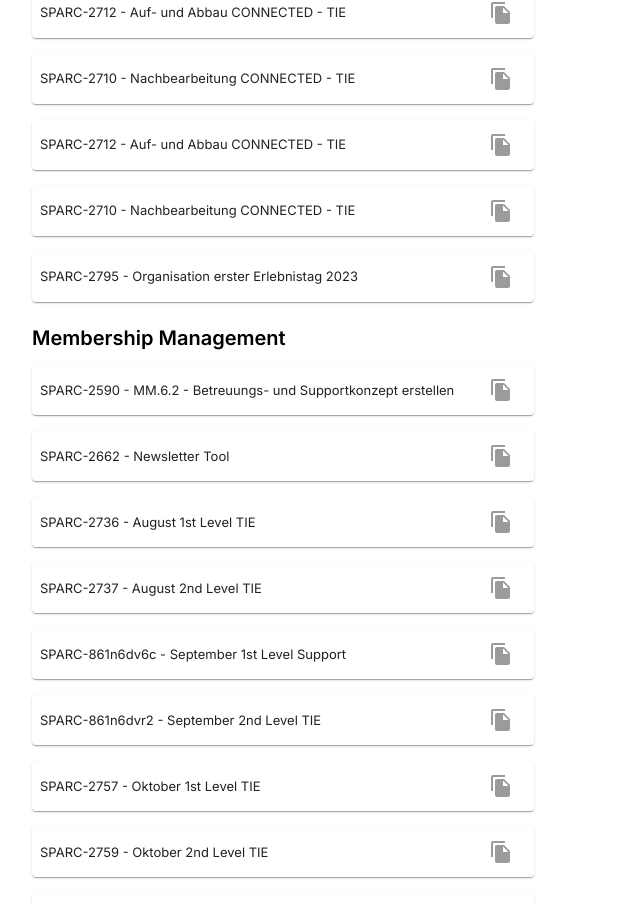
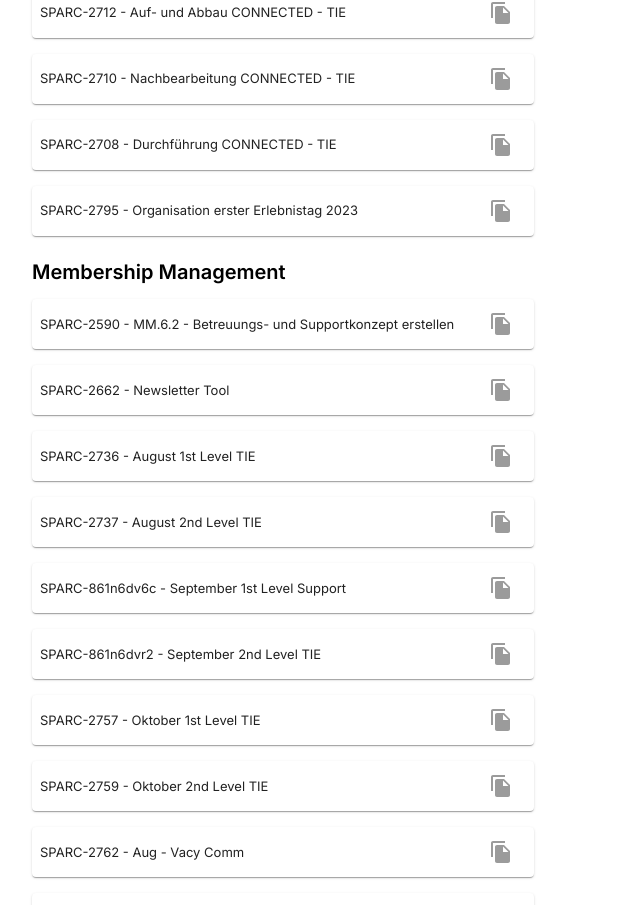
Before and after one commit to rroeoe/sparc-tasks-website, a React (Create React App) app: page / in a window 1280 px wide. Shown: the part 2040-2945 px from the top of the page, without its empty margins (0-640 px from the left). Built offline with nearby package versions, Linux system fonts and the light colour scheme.

Commit message:
adj Tasks

```diff
--- a/src/data/data.js
+++ b/src/data/data.js
@@ -42,8 +42,7 @@ export const data = [
       "SPARC-2707 - Vorbereitung CONNECTED",
       "SPARC-2712 - Auf- und Abbau CONNECTED - TIE",
       "SPARC-2710 - Nachbearbeitung CONNECTED - TIE",
-      "SPARC-2712 - Auf- und Abbau CONNECTED - TIE",
-      "SPARC-2710 - Nachbearbeitung CONNECTED - TIE",
+      "SPARC-2708 - Durchführung CONNECTED - TIE",
       "SPARC-2795 - Organisation erster Erlebnistag 2023"
     ]
   },
```
